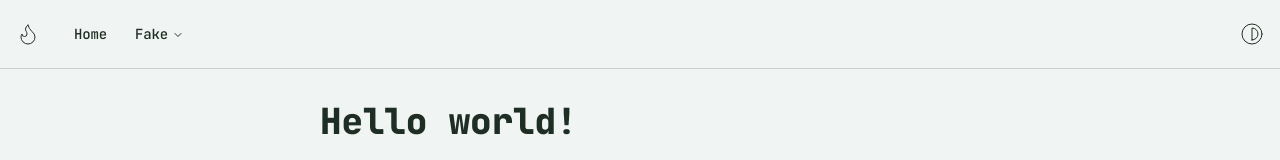
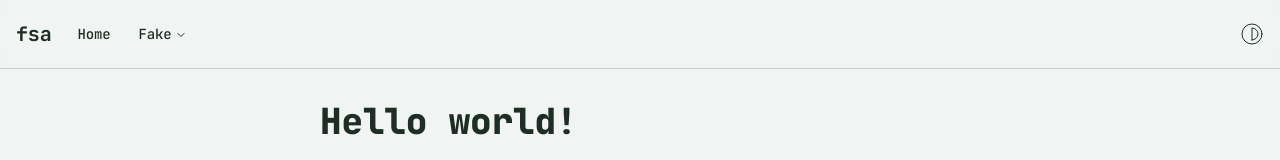
Before and after one commit to felixfsdev/nextjs-fsa, a Next.js app: page / in a window 1280 px wide. Shown: the top 160 px of the page. Built offline with nearby package versions, Linux system fonts and the light colour scheme.

Commit message:
change navbar band icon

```diff
--- a/components/layout/navbar.tsx
+++ b/components/layout/navbar.tsx
@@ -40,9 +40,7 @@ export default function Navbar({ navLinks, children }: NavbarProps) {
   return (
     <nav className="sticky top-0 z-10 flex items-center justify-between p-2 border-b bg-background/80 backdrop-blur">
       <div className="flex p-2 items-center">
-        <Link href="/" className="hover:text-primary">
-          <Flame className="size-6 stroke-1 mr-2" />
-        </Link>
+        <h1 className="text-foreground text-xl font-bold">fsa</h1>
 
         {/* Desktop Nav */}
         <div className="hidden md:flex ml-4">
@@ -102,7 +100,7 @@ function NavDrawer({ navLinks }: { navLinks: NavItem[] }) {
   return (
     <Drawer direction="right">
       <DrawerTrigger className="md:hidden">
-        <Menu className="stroke-1 mr-2" />
+        <Menu className="stroke-1 mr-2 hover:text-primary transition-colors duration-100" />
       </DrawerTrigger>
 
       <DrawerContent>
```
